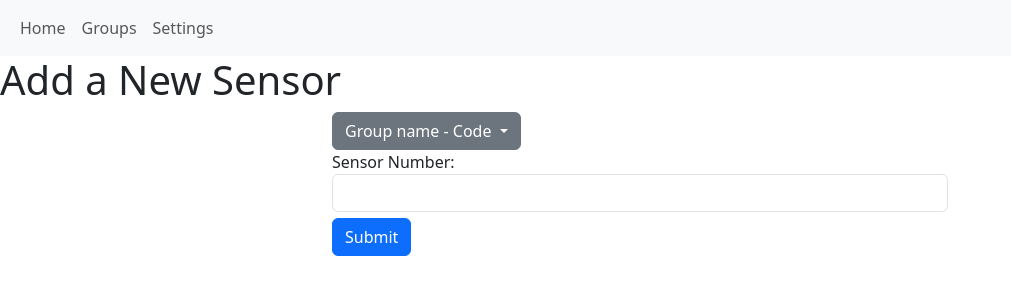
After one commit to MCSCSM-Capping/BLE_Sense_IDS, a Django app: page /addSensor/ in a window 1280 px wide. The commit adds this page. Shown: the top 300 px of the page, without its empty margins (0-1011 px from the left). Run offline with Django 5.2, Linux system fonts and the light colour scheme.

Commit message:
Static pages added
Static pages added
Data is displayed via django templating

need to implement static links for Css

need to generate entire page views based off sample data (each group needs its own detail page)

```diff
--- a/ble_captures/ble_captures/urls.py
+++ b/ble_captures/ble_captures/urls.py
@@ -18,8 +18,15 @@ Including another URLconf
 from django.contrib import admin
 from django.urls import path
 from client.views import groups
+from client.views import add_group
+from client.views import add_sensor
+from client.views import dashboard
 
 urlpatterns = [
     path("admin/", admin.site.urls),
-    path("group/", groups, name="groups"),
+    path("groups/", groups, name="groups"),
+    path("addGroup/", add_group, name="add_group"),
+    path("addSensor/", add_sensor, name="add_sensor"),
+    path("dashboard/", dashboard, name="dashboard"),
+
 ]
--- a/ble_captures/client/views.py
+++ b/ble_captures/client/views.py
@@ -11,18 +11,54 @@ class Group:
     state: str
     sensor: str
 
+@dataclass
+class Sensor:
+    name: str
+    code: str
+    ID: str
+
+sensor1 = Sensor(
+    name="Group A", code="xxxx", ID="24001"
+)
+
+sensor2 = Sensor(
+    name="Group A", code="xxxx", ID="24003"
+)
+
+sensor3 = Sensor(
+    name="Group B", code="54321", ID="777"
+)
+
+group1 = Group(
+        name="Group A", code="xxxx", city="New York", state="NY", sensor="Sensor1"
+    )
+group2 = Group(
+        name="Group B", code="54321", city="Los Angeles", state="CA", sensor="Sensor2"
+    )
+group3 = Group(
+        name="Group C", code="98765", city="Chicago", state="IL", sensor="Sensor3"
+    )
+
 
 def groups(request: HttpRequest) -> HttpResponse:
-    group1 = Group(
-        name="Group A", code="12345", city="New York", state="NY", sensor="Sensor1"
-    )
-    group2 = Group(
-        name="Group B", code="54321", city="Los Angeles", state="CA", sensor="Sensor2"
-    )
-    group3 = Group(
-        name="Group C", code="98765", city="Chicago", state="IL", sensor="Sensor3"
-    )
 
     context = {"groups": [group1, group2, group3]}
 
     return render(request, "groups.html", context=context)
+
+def add_group(request:HttpRequest) -> HttpResponse:
+    return render(request, "addGroup.html")
+    #do I need to add some more code here?
+
+def add_sensor(request:HttpRequest) -> HttpResponse:
+
+    context = {"groups": [group1, group2, group3]}
+
+    return render(request,"addSensor.html", context=context)
+
+def dashboard(request:HttpRequest) -> HttpResponse:
+
+    context = {"groups": [group1, group2, group3]}
+    context1 = {"sensors": [sensor1,sensor2, sensor3]}
+
+    return render(request, "dashboard.html", context=context)
--- /dev/null
+++ b/ble_captures/templates/client/addSensor.html
@@ -0,0 +1,62 @@
+<!DOCTYPE html>
+<html lang="en">
+
+<head>
+    <meta charset="utf-8">
+    <meta name="viewport" content="width=device-width, initial-scale=1">
+    <link href="https://cdn.jsdelivr.net/npm/bootstrap@5.3.3/dist/css/bootstrap.min.css" rel="stylesheet">
+    <link rel="stylesheet" href="css/stylesheet.css">
+    <script src="https://cdn.jsdelivr.net/npm/bootstrap@5.3.3/dist/js/bootstrap.bundle.min.js">
+    </script>
+
+
+
+</head>
+
+<body>
+    <nav class="navbar navbar-expand-sm bg-light">
+        <div class="container-fluid">
+            <ul class="navbar-nav">
+                <li class="nav-item">
+                    <a class="nav-link" href="dashboard.html">Home</a>
+                </li>
+                <li class="nav-item">
+                    <a class="nav-link" href="groups.html">Groups</a>
+                </li>
+                <li class="nav-item">
+                    <a class="nav-link" href="settings.html">Settings</a>
+                </li>
+            </ul>
+        </div>
+    </nav>
+
+<h1>Add a New Sensor </h1>
+<div class="container-fluid">
+    <div class="row">
+        <div class="col-md-3"></div>
+            <div class="col-md-6">
+                <form >
+                    <div class="form-group">
+                        <div class="dropdown">
+                            <button class="btn btn-secondary dropdown-toggle" type="button" data-bs-toggle="dropdown" aria-expanded="false">
+                              Group name - Code
+                            </button>
+                            <ul class="dropdown-menu">
+                            {% for group in groups%}
+                              <li><a class="dropdown-item">{{group.name}} - {{group.code}}</a></li>
+                              {% endfor%}
+                            </ul>
+                          </div>
+                    </div>
+                    <div class="form-group">
+                    <label for="sensorNumber">Sensor Number:</label>
+                    <input type="text" class="form-control" id="sensorNumber">
+                    </div>
+                    <button type="submit" class="btn btn-primary" style="margin-top: 1%;">Submit</button>
+                </form>
+            </div>
+        <div class="col-md-3"></div>
+    </div>
+</div>
+</body>
+</html>
```
Also changed, not shown: ble_captures/templates/client/addGroup.html (added, +61 -0 lines), ble_captures/templates/client/dashboard.html (+79 -10 lines).
